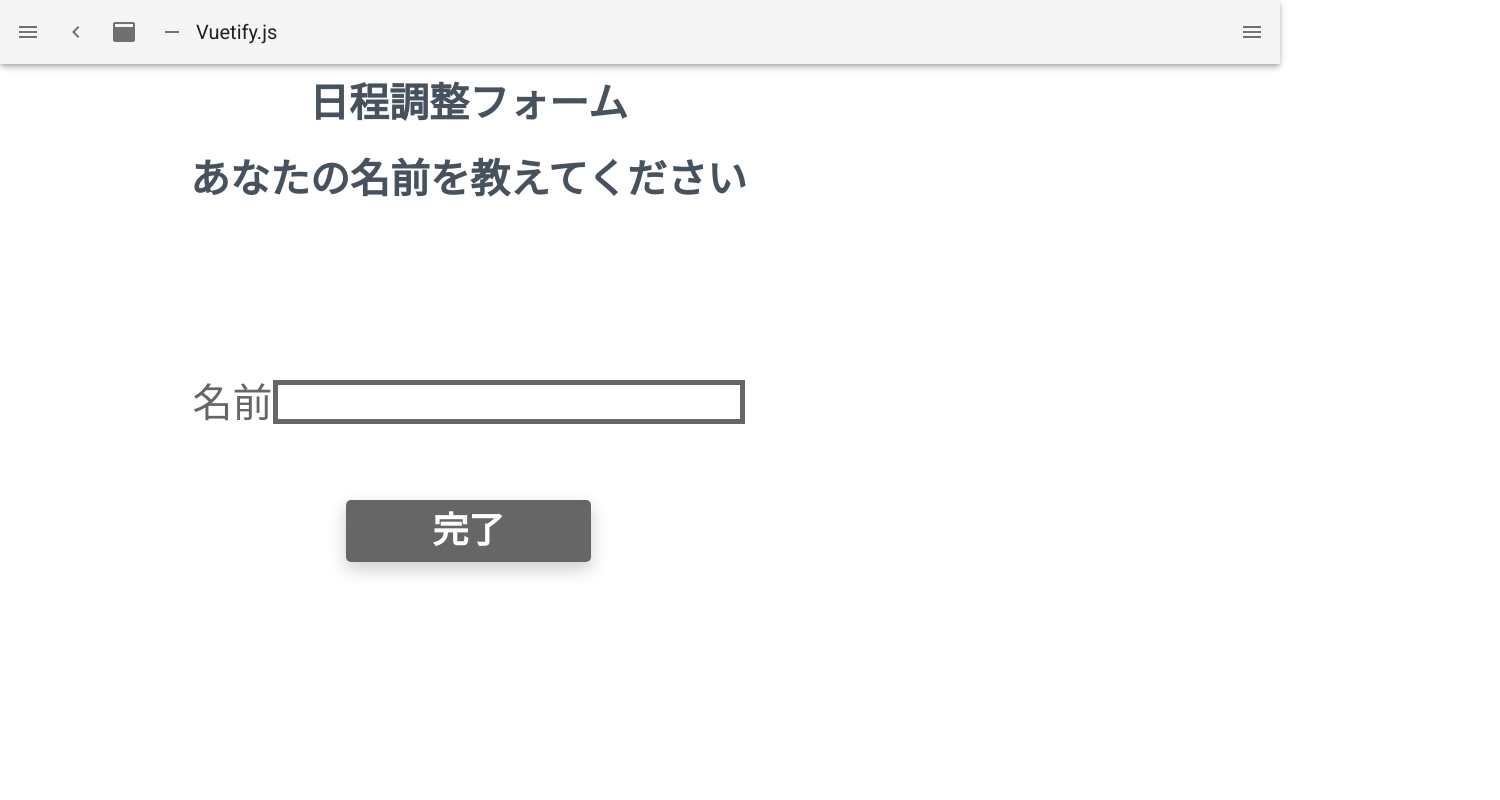
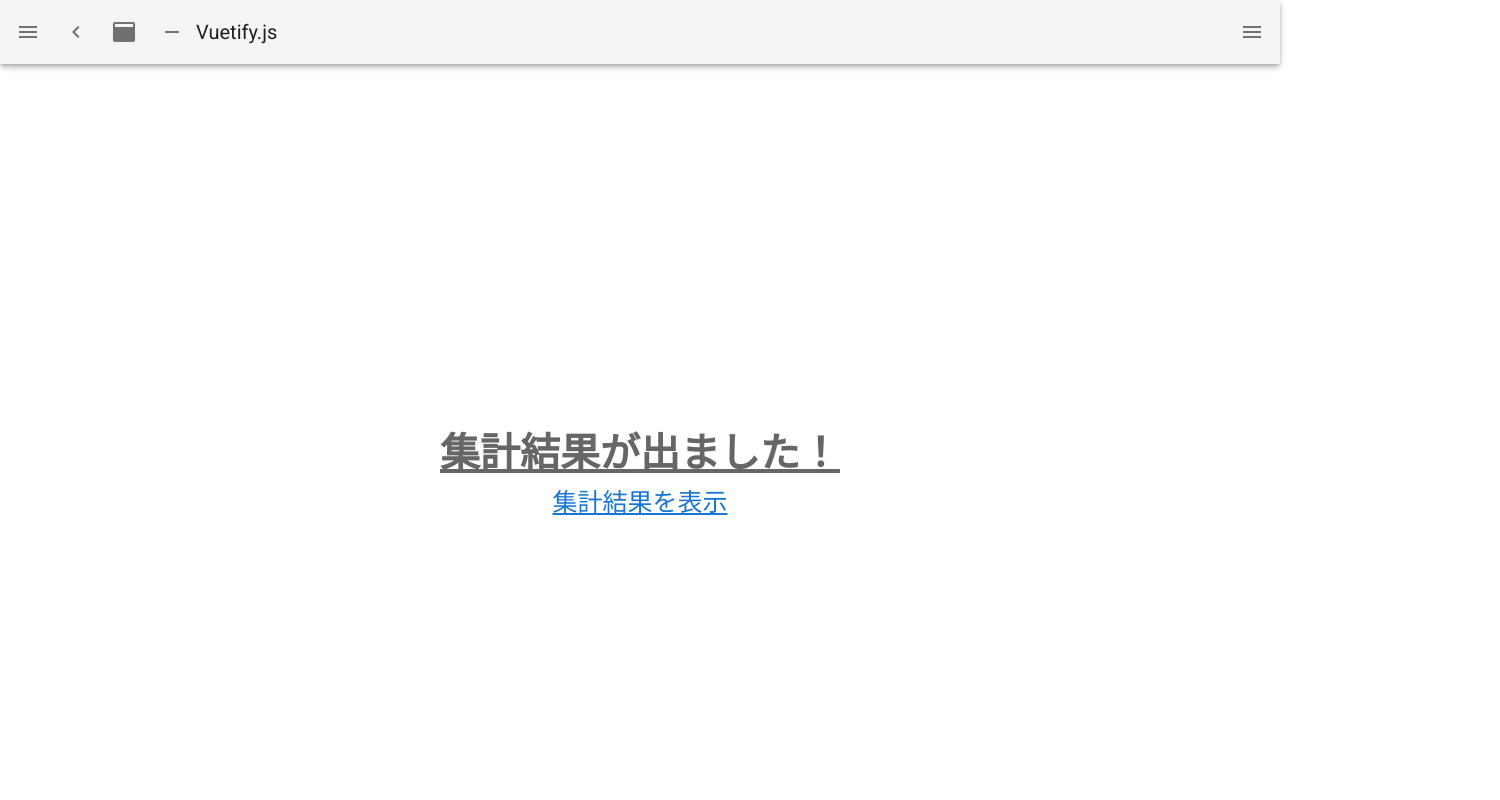
Before and after one commit to Tech-Uni-Summer-Hackathon2021/team-a, a Nuxt app in the folder frontend/: page /projects/adjust in a window 1280 px wide. Shown: the top 800 px of the page, 1500 px wide, since content can reach past the window. Built offline with nearby package versions, Linux system fonts and the light colour scheme.

Commit message:
noneで分岐できるように、分けた。

```diff
--- a/frontend/pages/projects/adjust.vue
+++ b/frontend/pages/projects/adjust.vue
@@ -1,17 +1,29 @@
 <template>
+  <div>
+    <div class="none">
       <div class="whole">
         <div class="section">
-      <h1 class="form">日程調整フォーム</h1><br>
+          <h1 class="form">日程調整フォーム</h1>
+          <br />
           <h3 class="name">あなたの名前を教えてください</h3>
         </div>
         <div class="section">
           <div class="name">
             <label for="name1">名前</label>
-        <input type="text" name="name" class="nameIn">
-      </div><br><br><br>
+            <input type="text" name="name" class="nameIn" />
+          </div>
+          <br /><br /><br />
           <div>
             <MyButton>完了</MyButton>
           </div>
+        </div>
+      </div>
+    </div>
+    <div class="place">
+    <h3>集計結果が出ました！</h3>
+    <a class="url" href=""
+      >集計結果を表示</a
+    >
     </div>
   </div>
 </template>
@@ -56,4 +68,20 @@ export default {
   width: 472px;
   height: 44px;
 }
+.none {
+  display: none;
+}
+h3{
+font-size: 40px;
+  background-repeat: no-repeat;
+  background-position: left bottom;
+  transition: background-size 300ms ease;
+  text-decoration: underline;
+}
+.place {
+  margin:30% 0%;
+}
+.url{
+  font-size: 25px;
+}
 </style>
--- a/frontend/pages/projects/finish.vue
+++ b/frontend/pages/projects/finish.vue
@@ -1,5 +1,6 @@
 <template>
   <div>
+    <div class="none">
       <div class="hover">集計が完了しました！</div>
       <p class="makeGroup">
         以下のメンバーでグループを作成し、各自詳細を決定してください
@@ -10,13 +11,19 @@
       <h3 class="date">日程：</h3>
       <h3 class="date">すること：</h3>
       <h3 class="date">参加者：</h3>
-    <br>
+      <br />
       <div class="box">
         <h4>残りのTodo</h4>
-      <p>・集合時間の決定<br>
-      ・集合場所決定</p>
+        <p>
+          ・集合時間の決定<br />
+          ・集合場所決定
+        </p>
       </div>
-    <Mybutton>完了</MyButton>
+      <Mybutton>完了</Mybutton>
+    </div>
+    <div class="container">
+      <h2>回答ありがとうございました。期限までお待ち下さい。</h2>
+    </div>
   </div>
 </template>
 
@@ -69,6 +76,18 @@ h4 {
   font-size: 25px;
 }
 p {
-  font-size: 20px
+  font-size: 20px;
+}
+.none {
+  display: none;
+}
+h2 {
+  color: #47525e;
+  font-family: Lato;
+  font-size: 40px;
+  line-height: 52px;
+  text-align: center;
+  text-decoration: underline;
+  margin: 30% 10%;
 }
 </style>
--- /dev/null
+++ b/frontend/pages/projects/thanksAnswer.vue
@@ -0,0 +1,20 @@
+<template>
+  <div class="container">
+    <h2>回答ありがとうございました。期限までお待ち下さい。</h2>
+  </div>
+</template>
+<style>
+* {
+  color: #666666;
+  text-align: center;
+}
+h2 {
+  color: #47525e;
+  font-family: Lato;
+  font-size: 40px;
+  line-height: 52px;
+  text-align: center;
+  text-decoration: underline;
+  margin: 30% 10%;
+}
+</style>
```
Lines whose indentation alone changed are shown as unchanged.
